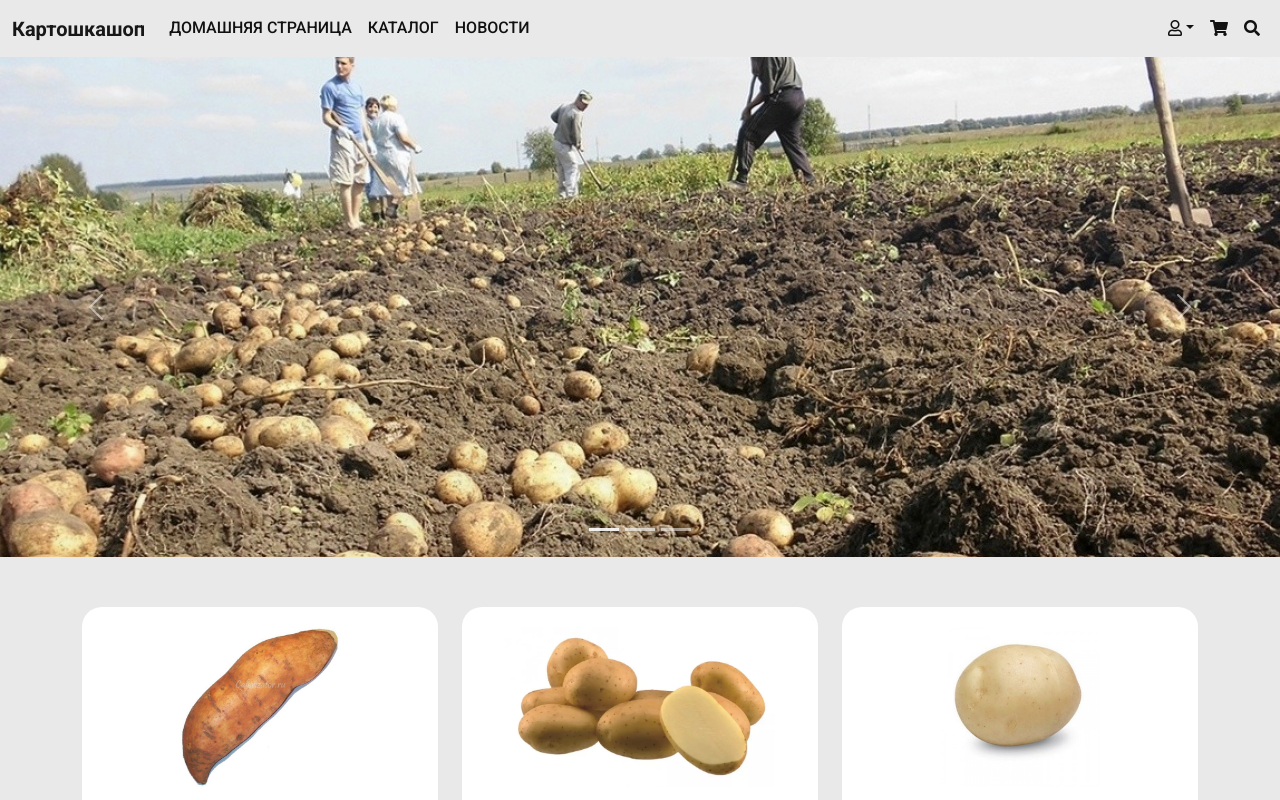
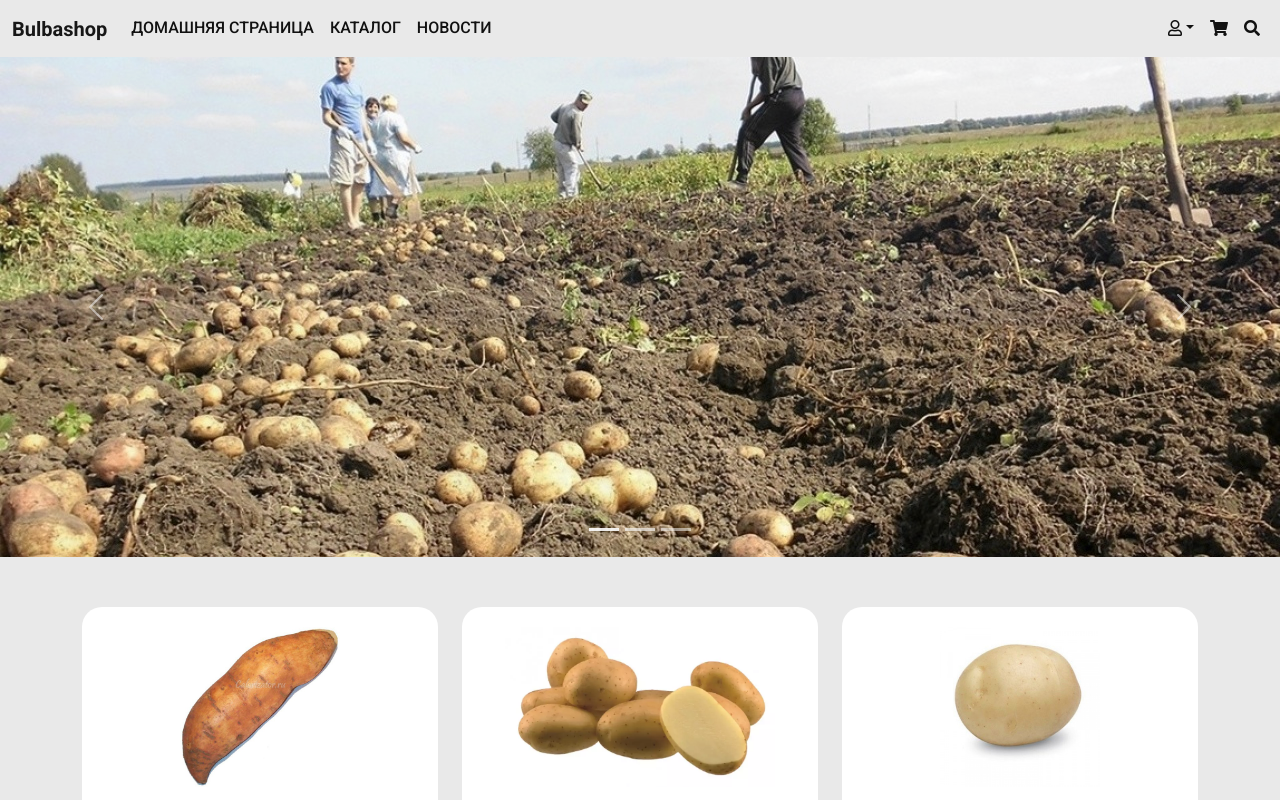
Before and after one commit to meowntomori/potato_shop_v1, a plain HTML site: page index.html in a window 1280 px wide. Shown: the top 800 px of the page. Drawn offline with nearby package versions, Linux system fonts and the light colour scheme.

Commit message:
Update index.html

```diff
--- a/index.html
+++ b/index.html
@@ -10,14 +10,14 @@
 	<link rel="stylesheet" href="main.css">
 	<link rel="chrome-webstore-item icon" type="image/svg" href="img/potato-icon.svg"/>
 
-	<title>Картошкашоп</title>
+	<title>Bulbashop</title>
 </head>
 <body>
 
 
 	<nav class="navbar navbar-expand-lg navbar-light">
 		<div class="container-fluid">
-			<a class="navbar-brand" href="#">Картошкашоп</a>
+			<a class="navbar-brand" href="#">Bulbashop</a>
 			<button class="navbar-toggler" type="button" data-bs-toggle="collapse" data-bs-target="#navbarSupportedContent" aria-controls="navbarSupportedContent" aria-expanded="false" aria-label="Toggle navigation">
 				<span class="navbar-toggler-icon"></span>
 			</button>
```
